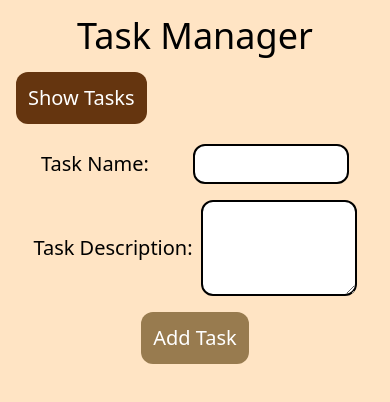
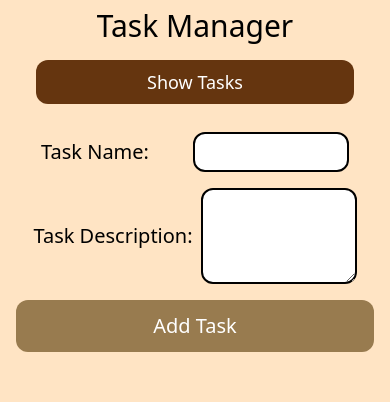
Before and after one commit to Shivam-Dhyani/task-manager, a React (Vite) app: page / in a window 390 px wide. Shown: the top 402 px of the page. Built offline with nearby package versions, Linux system fonts and the light colour scheme.

Commit message:
C5-1 Design Updated with Responsiveness

```diff
--- a/src/App.jsx
+++ b/src/App.jsx
@@ -23,8 +23,10 @@ export default function App() {
   }, []);
 
   return (
-    <div className="bg-[bisque] h-screen px-4">
-      <div className=" text-4xl text-center py-4">Task Manager</div>
+    <div className="bg-[bisque] min-h-screen h-fit px-4">
+      <div className="text-3xl md:text-4xl text-center py-2 md:py-4">
+        Task Manager
+      </div>
       <Routes>
         <Route path="/" element={<AddTask />} />
         <Route path="/show" element={<DisplayTask />} />
--- a/src/pages/AddTask.jsx
+++ b/src/pages/AddTask.jsx
@@ -22,12 +22,14 @@ const AddTask = () => {
   };
   return (
     <>
-      <button
-        className="bg-[#65350F] disabled:bg-[#987b4f] active:translate-y-1 disabled:translate-y-0 text-white text-xl p-3 rounded-xl"
-        onClick={() => navigate("/show")}
-      >
-        Show Tasks
-      </button>
+      <div className="flex flex-col lg:flex-row md:items-start">
+        <button
+          className="bg-[#65350F] disabled:bg-[#987b4f] active:translate-y-1 disabled:translate-y-0 text-white text-lg md:text-xl mx-5 my-2 p-2 md:p-3 rounded-xl"
+          onClick={() => navigate("/show")}
+        >
+          Show Tasks
+        </button>
+      </div>
       <form
         className="my-5 flex flex-col lg:flex-row justify-evenly items-center gap-4"
         onSubmit={handleFormSubmit}
@@ -77,7 +79,7 @@ const AddTask = () => {
           ></textarea>
         </div>
         <button
-          className="bg-[#65350F] disabled:bg-[#987b4f] active:translate-y-1 disabled:translate-y-0 text-white text-xl p-3 rounded-xl"
+          className="bg-[#65350F] disabled:bg-[#987b4f] active:translate-y-1 disabled:translate-y-0 text-white text-xl p-3 rounded-xl w-full md:w-fit"
           disabled={
             !taskState?.taskDetails?.name || !taskState?.taskDetails?.desc
           }
--- a/src/pages/DisplayTask.jsx
+++ b/src/pages/DisplayTask.jsx
@@ -27,22 +27,30 @@ const DisplayTask = () => {
 
   return (
     <>
+      <div className="flex flex-col lg:flex-row md:items-start">
         <button
-        className="bg-[#65350F] disabled:bg-[#987b4f] active:translate-y-1 disabled:translate-y-0 text-white text-xl p-3 rounded-xl"
+          className="bg-[#65350F] disabled:bg-[#987b4f] active:translate-y-1 disabled:translate-y-0 text-white text-lg md:text-xl mx-5 my-2 p-2 md:p-3 rounded-xl"
           onClick={() => navigate("/")}
         >
           Add Task
         </button>
+      </div>
       <div>
         {!isEmpty(taskState?.tasksList) ? (
-          <ul className="overflow-auto h-[30vh]">
+          <ul className="overflow-auto max-h-[78vh] md-2 md:p-4">
             {taskState?.tasksList?.map((task) => (
               <li key={task?.id}>
-                <div>
-                  <span>{task?.name}</span>
-                  <span>{task?.desc}</span>
+                <div className="p-1.5 md:p-3 m-2 border-black border-2 rounded-xl flex justify-between">
+                  <span className="w-[10%] text-ellipsis overflow-hidden md:text-xl">
+                    {task?.name}
+                  </span>
+                  <div className="border-l border-black min-h-max mx-2"></div>
+                  <span className="w-[50%] sm:w-[60%] md:w-[85%] md:text-xl line-clamp-2">
+                    {task?.desc}
+                  </span>
+                  <div className="sm:w-[18%] md:w-[14%] lg:w-[10%] flex justify-between">
                     <button
-                    className="bg-[#65350F] disabled:bg-[#987b4f] border-black border-2 text-white text-md p-1 active:translate-y-[2px] disabled:translate-y-0 rounded-lg"
+                      className="bg-[#65350F] disabled:bg-[#987b4f] border-black border-2 text-white md:text-lg p-[2px] md:p-1 active:translate-y-[2px] disabled:translate-y-0 rounded-lg"
                       onClick={() => {
                         handleEditTask(task?.id);
                       }}
@@ -50,7 +58,7 @@ const DisplayTask = () => {
                       Edit
                     </button>
                     <button
-                    className="bg-[#65350F] disabled:bg-[#987b4f] border-black border-2 text-white text-md p-1 active:translate-y-[2px] disabled:translate-y-0 rounded-lg"
+                      className="bg-[#65350F] disabled:bg-[#987b4f] border-black border-2 text-white md:text-lg p-[2px] md:p-1 active:translate-y-[2px] disabled:translate-y-0 rounded-lg"
                       onClick={() => {
                         handleDeleteTask(task?.id);
                       }}
@@ -58,11 +66,14 @@ const DisplayTask = () => {
                       Delete
                     </button>
                   </div>
+                </div>
               </li>
             ))}
           </ul>
         ) : (
-          "No Task Available"
+          <div className="text-2xl h-[75vh] flex justify-center items-center">
+            No Task Available
+          </div>
         )}
       </div>
     </>
```
Lines whose indentation alone changed are shown as unchanged.
